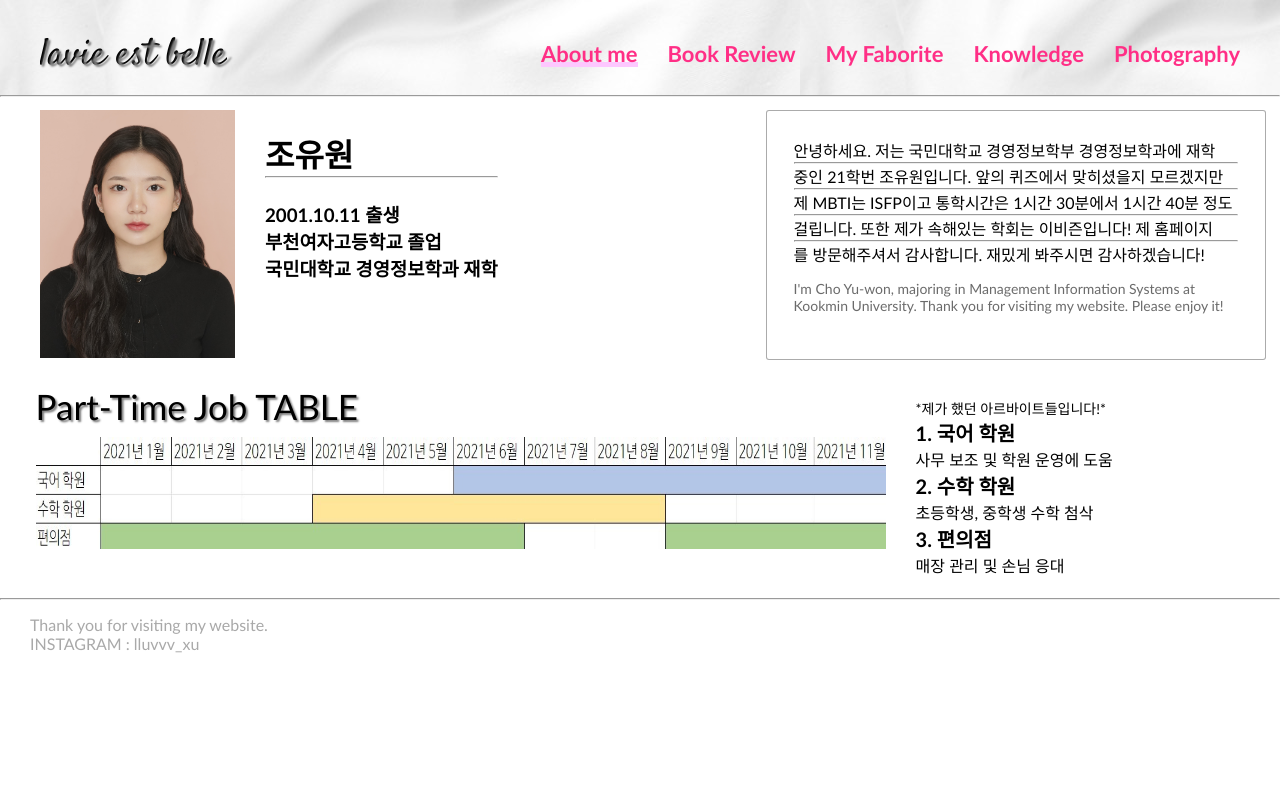
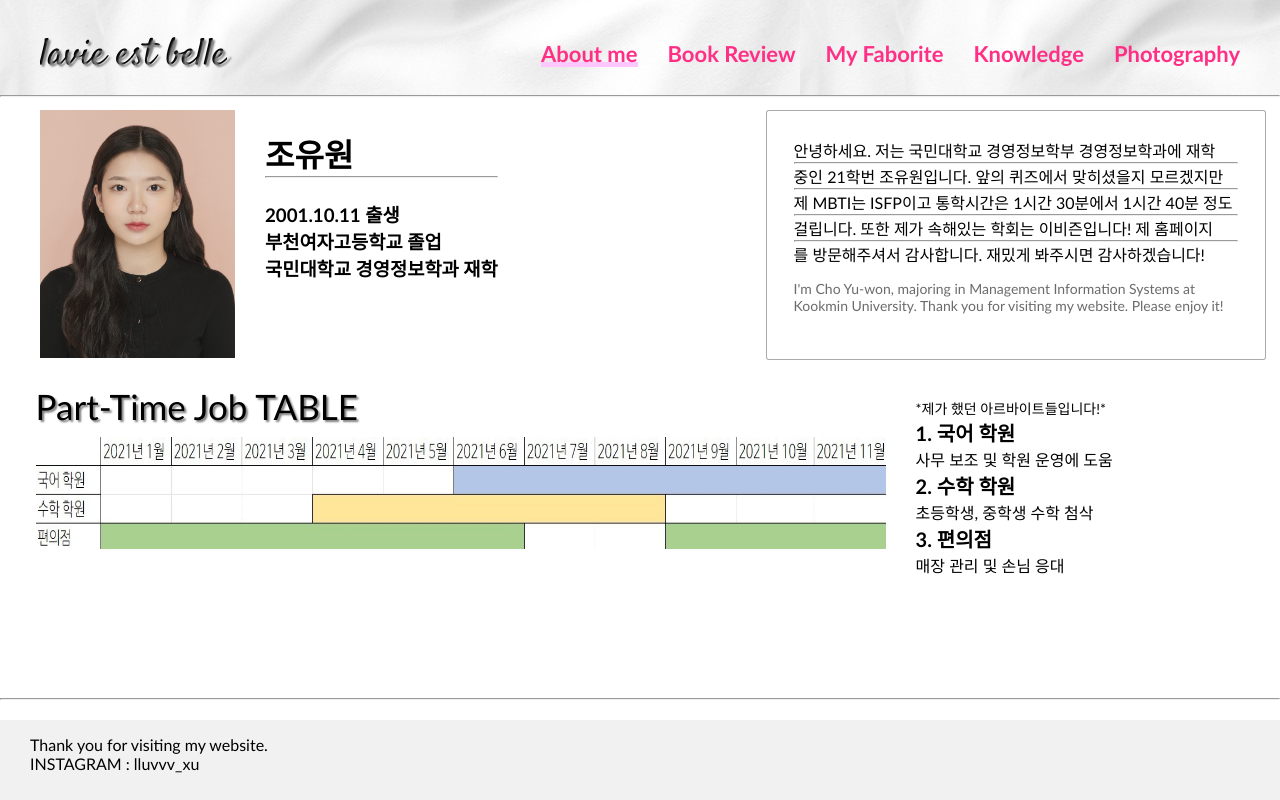
Before and after one commit to choyuwon/example1, a PHP site: page /aboutme.html in a window 1280 px wide; the page is wider, and only the part inside the window is pictured. Run offline with PHP 8.4, Linux system fonts and the light colour scheme; some web fonts are replaced.

Commit message:
Update aboutme.css

```diff
--- a/aboutme.css
+++ b/aboutme.css
@@ -4,6 +4,10 @@ a{text-decoration: none;} /* 링크 걸어놓은 곳 밑줄 제거 */
 li{list-style: none;}
 a:visited {color: rgb(255, 47, 134);}
 a:link {color: rgb(255, 47, 134);}
+
+html,body {
+    height: 100%;
+}
 
 .menuLink1 {
     background: linear-gradient(to top, #fdc8ff 20%, transparent 20%);
@@ -13,7 +17,7 @@ header{
     width: 100%;
     height: 95px;
     position: relative;
-    background-image: url("ddd.jpg");
+    background-image: url("img/ddd.jpg");
 }
 
 #logo{
@@ -165,9 +169,9 @@ header{
 
 footer {
     font-family: "Trebuchet MS",'Hahmlet';
-    margin: 15px;
-    margin-left: 30px;
-    color: darkgray;
+    padding: 15px;
+    padding-left: 30px;
+    color: rgb(0, 0, 0);
 }
 
 #content {
@@ -224,3 +228,21 @@ footer {
 .c {
     font-size: 14px;
 }
+
+#page {
+    min-height: 100%;
+    position: relative;
+}
+
+main {
+    padding-bottom: 100px; /* footer의 높이 */
+}
+
+footer {
+    width: 100%;
+    height: 50px; /* footer의 높이 */
+    position: absolute;
+    bottom: 0;
+    left: 0;
+    background-color: rgb(241, 241, 241);
+}
```
